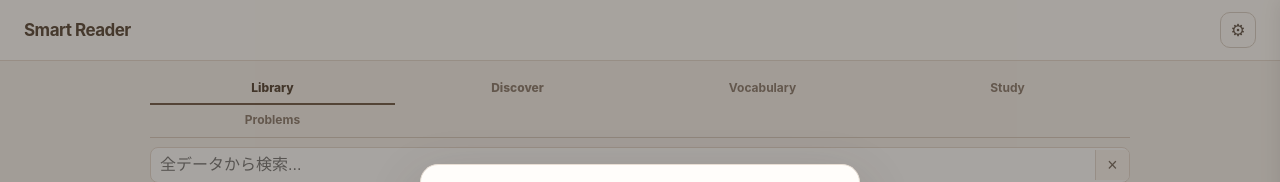
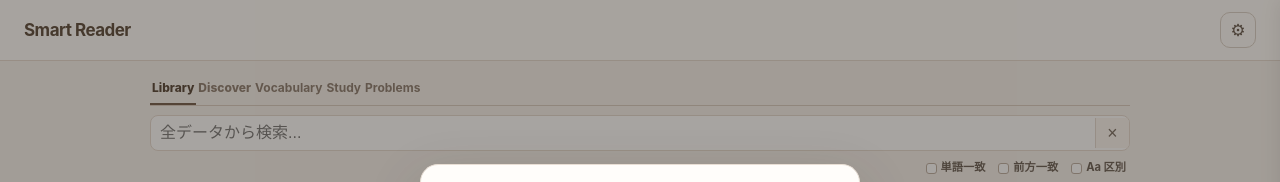
Before and after one commit to rai7776/test-mulch, a website: page index.html in a window 1280 px wide. Shown: the top 182 px of the page. Drawn offline with nearby package versions, Linux system fonts and the light colour scheme; a script that the page names is missing.

Commit message:
Force single-row horizontally scrolling main tabs instead of legacy grid wrapping

```diff
--- a/discover.css
+++ b/discover.css
@@ -60,3 +60,33 @@
 /* Match the existing learning-section-tabs styling; keep the strip scrollable. */
 .discover-main-tabs{margin-bottom:14px;max-width:100%;overflow-x:auto;white-space:nowrap}
 .discover-main-tabs>*{flex-shrink:0}
+
+/* Main navigation: override legacy four-column grid so a fifth tab never wraps. */
+.library-primary-tabs,
+.learning-section-tabs,
+.discover-main-tabs{
+ display:flex!important;
+ flex-direction:row!important;
+ flex-wrap:nowrap!important;
+ align-items:stretch;
+ justify-content:flex-start;
+ gap:0;
+ width:100%;
+ max-width:100%;
+ min-width:0;
+ overflow-x:auto!important;
+ overflow-y:hidden;
+ -webkit-overflow-scrolling:touch;
+ scrollbar-width:none;
+}
+.library-primary-tabs > *,
+.learning-section-tabs > *,
+.discover-main-tabs > *{
+ display:flex;
+ flex:0 0 auto!important;
+ width:auto!important;
+ min-width:max-content;
+ align-items:center;
+ justify-content:center;
+ white-space:nowrap;
+}
```
